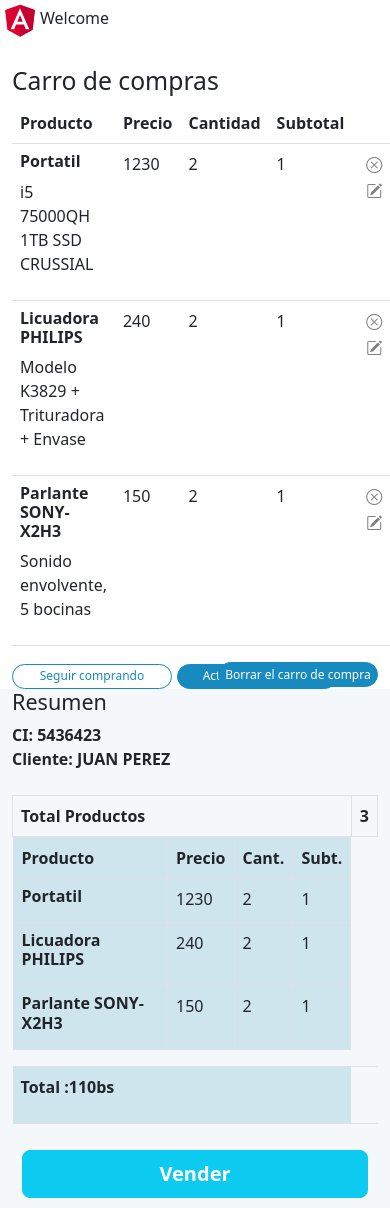
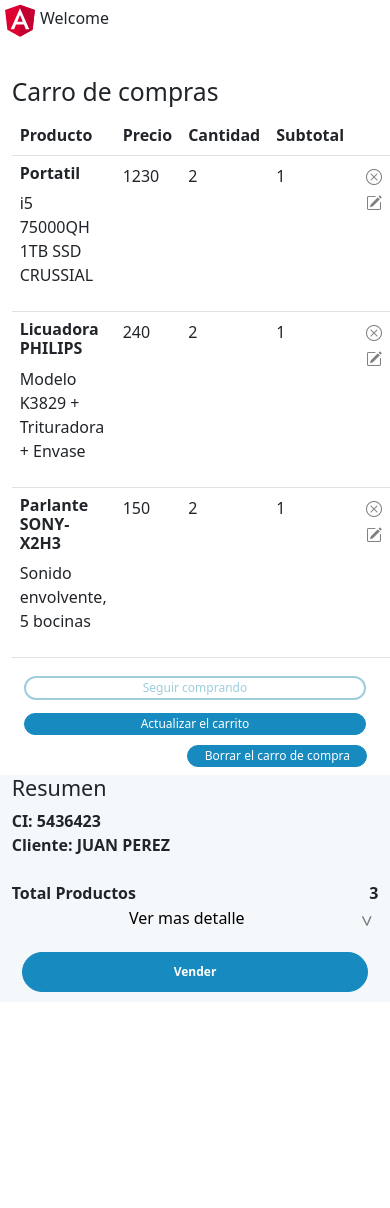
Before and after one commit to AndyGuzman7/pr-pymes-web, an Angular app: page /ventas in a window 390 px wide. After the commit the page ends 1014 px from the top, so only its background shows below. Built offline with nearby package versions, Linux system fonts and the light colour scheme.

Commit message:
Fron-end improvements and details

```diff
--- a/src/app/app.component.html
+++ b/src/app/app.component.html
@@ -6,7 +6,6 @@
 <!-- * * * * * * * * * Delete the template below * * * * * * * * * * -->
 <!-- * * * * * * * to get started with your project! * * * * * * * * -->
 <!-- * * * * * * * * * * * * * * * * * * * * * * * * * * * * * * * -->
-
 <!-- Toolbar -->
 <div class="toolbar" role="banner">
   <img
--- a/src/app/components/ventas/ventas.component.css
+++ b/src/app/components/ventas/ventas.component.css
@@ -1,3 +1,6 @@
+.principal{
+    padding: 3%;
+}
 #button-option-sale{
     color: rgb(127, 127, 127);
     background: none;
@@ -9,28 +12,109 @@
 #button-option-list-sale{
     background: none;
     border-radius: 20px;
-    color: rgb(23,138,191);
-    border: 1px solid;
+    color: #9FCDDC;
+    border: 2px solid;
     font-size: 12px;
-    width: 160px;
-    height: 25px;
+
+    width: 100%;
+    height: auto;
 }
-#button-option-list-sale-delete, #button-option-list-sale-update{
+
+#button-option-list-sale-delete, #button-option-list-sale-update, #btn-sale{
+
     background: rgb(23,138,191);
     border-radius: 20px;
     border: 1px solid;
     color: white;
     border-color: rgb(23,138,191);
-    margin-left: 5px;
     font-size: 12px;
-    width: 160px;
-    height: 25px;
+
+    height: auto;
 }
 #button-option-list-sale-delete{
 
+
+    position: absolute;
+    right: 3%;
+
+}
+
+#options-buttons{
+    position: relative;
+}
+@media only screen and (max-width: 766px) {
+    #button-option-list-sale{
+        margin-bottom: 10px;
+    }
+    #button-option-list-sale-update{
+        margin-bottom: 10px;
+        width: 100%;
+
+    }
+    #button-option-list-sale-delete{
+        margin-left: 10px;
+        width: 180px;
+    }
+    #options-buttons{
+        margin-bottom: 30px;
+    }
+  }
+#btn-sale{
+    height: 40px;
+    font-weight: bold;
+}
+#total-products{
+
+    position: relative;
+    display: flex;
+}
+#total, #number{
+    font-weight: bold;
+}
+#number{
     position: absolute;
     right: 0%;
 }
-#options-buttons{
-    position: relative;
+
+button.accordion {
+    background-color: #F4F8FA;
+    transition:  0.2s;
+    border: none;
+    width: 100%;
+    margin-bottom: 5px;
 }
+#table-detail{
+    border-radius: 5px;
+    width: 100%;
+
+}
+button.accordion:hover {
+    background-color: #e9e9e9;
+}
+
+button.accordion:after {
+    content:"<";
+transform:rotate(-90deg);
+    font-size: 20px;
+    color: #777;
+    float: right;
+    margin-left: 5px;
+}
+button.accordion.active:after {
+    content:"<";
+transform:rotate(90deg)
+}
+div.panel {
+    max-height: 0;
+    overflow: hidden;
+    transition: 0.4s ease-in-out;
+    opacity: 0;
+}
+
+div.panel.show {
+    opacity: 1;
+    max-height: 500px;
+}
+div.panel{
+    border-top: 1px;
+}
--- a/src/app/components/ventas/ventas.component.html
+++ b/src/app/components/ventas/ventas.component.html
@@ -1,4 +1,5 @@
-<div class="container">
+<script type="text/javascript" src="../../../assets/script.js"></script>
+<div class="principal">
     <div class="row justify-content-md-center">
 
 
@@ -48,10 +49,23 @@
 
                 </tfoot>
             </table>
-            <div id="options-buttons" >
+
+            <div class="container"  >
+                <div class="row " id="options-buttons">
+                    <div class="col col-lg-2">
                         <button id="button-option-list-sale">Seguir comprando</button>
+
+                    </div>
+                    <div class="col-md-auto">
+                        <button  id="button-option-list-sale-update">Actualizar el carrito</button>
+
+                    </div>
+                    <div class="col">
                         <button id="button-option-list-sale-delete">Borrar el carro de compra</button>
-                <button id="button-option-list-sale-update">Actualizar el carrito</button>
+
+                    </div>
+                </div>
+
             </div>
 
 
@@ -67,17 +81,29 @@
 
             <br>
             <div>
-                <table class="table table-bordered">
+                <div id="total-products">
+                    <div id="total">
+                        Total Productos
+
+                    </div>
+                    <div id="number">
+                        {{data.length}}
+                    </div>
+                </div>
+
+                <button class="accordion">Ver mas detalle </button>
+
+                <div class="panel" >
+
+                    <div >
+                        <table  id="table-detail">
                             <thead>
-                        <tr>
-                            <th>Total Productos</th>
-                            <th>{{data.length}}</th>
-                        </tr>
+
                             </thead>
                             <tbody>
-                        <tr id="accordion">
+                                <tr >
 
-                            <table style="background-color: rgb(207,229,237);" class="table table-bordered"  >
+                                    <table style="background-color: rgb(207,229,237);"  id="table-detail" >
                                         <thead>
                                             <tr>
                                                 <th>Producto</th>
@@ -90,7 +116,7 @@
                                             <tr *ngFor="let item of data">
                                                 <td>
                                                     <div>
-                                                <h6><b> {{item.producto}}</b></h6>
+                                                        <h6> {{item.producto}}</h6>
                                                     </div>
 
                                                 </td>
@@ -105,21 +131,18 @@
                                     </table>
                                 </tr>
                             </tbody>
-                    <tfoot  style="background-color: rgb(207,229,237);" >
+                            <tfoot  style="margin: 50px;" >
                                 <tr>
                                     <p><b>Total :</b> <strong>110bs</strong></p>
                                 </tr>
                             </tfoot>
 
                         </table>
-
-                <!-- <div id="details-total" style="background-color: rgb(207,229,237);">
-
-                    <h6 id="details-total-child">110bs</h6>
-                </div> -->
+                    </div>
+                </div>
             </div>
             <div style="padding: 10px" >
-                <button type="button" class="btn btn-info btn-lg " style="width:100%"><strong class="text-white">Vender</strong></button>
+                <button type="button" id="btn-sale" style="width:100%">Vender</button>
             </div>
 
         </div>
--- a/src/app/components/ventas/ventas.component.ts
+++ b/src/app/components/ventas/ventas.component.ts
@@ -1,7 +1,8 @@
 import { PRECONNECT_CHECK_BLOCKLIST } from '@angular/common';
 import { Component, OnInit } from '@angular/core';
 import { Producto } from 'src/app/models/producto';
-
+import {LoadScriptsService} from 'src/app/load-scripts.service'
+declare var js;
 @Component({
   selector: 'app-ventas',
   templateUrl: './ventas.component.html',
@@ -10,7 +11,14 @@
 export class VentasComponent implements OnInit {
 
   public titulo: string = 'Listado de ventas';
-  constructor() { }
+  constructor(private _LoadScripts:LoadScriptsService) {
+    _LoadScripts.Load(["accordion"]);
+  }
+
+   ngOnInit(): void {
+    //console.table(this.producto1);
+
+  }
   producto1 : Producto = {
     idProducto: 1,
     producto: 'Portatil',
@@ -42,10 +50,7 @@
     this.producto3
   ]
   data = Object.values(this.productos)
-  ngOnInit(): void {
-    //console.table(this.producto1);
 
-  }
 
   public deleteOneProductList (id: number) {
     this.data = this.data.filter((item) => item.idProducto !== id)
@@ -53,7 +58,4 @@
 
 
 
-
-
-
 }
--- /dev/null
+++ b/src/app/load-scripts.service.ts
@@ -0,0 +1,18 @@
+import { Injectable } from '@angular/core';
+
+@Injectable({
+  providedIn: 'root'
+})
+export class LoadScriptsService {
+
+  constructor() { }
+
+  Load(archivos:string[]) {
+    for(let archivo of archivos) {
+      let script = document.createElement("script");
+      script.src = "./assets/js/" + archivo + ".js";
+      let body = document.getElementsByTagName("body")[0];
+      body.appendChild( script );
+    }
+  }
+}
--- /dev/null
+++ b/src/assets/js/accordion.js
@@ -0,0 +1,10 @@
+var acc = document.getElementsByClassName("accordion");
+var i;
+
+for (i = 0; i < acc.length; i++) {
+
+    acc[i].onclick = function(){
+        this.classList.toggle("active");
+        this.nextElementSibling.classList.toggle("show");
+  }
+}
--- a/tsconfig.app.json
+++ b/tsconfig.app.json
@@ -3,7 +3,7 @@
   "extends": "./tsconfig.json",
   "compilerOptions": {
     "outDir": "./out-tsc/app",
-    "types": []
+    "types": ["node"]
   },
   "files": [
     "src/main.ts",
```
Lines whose indentation alone changed are shown as unchanged.
